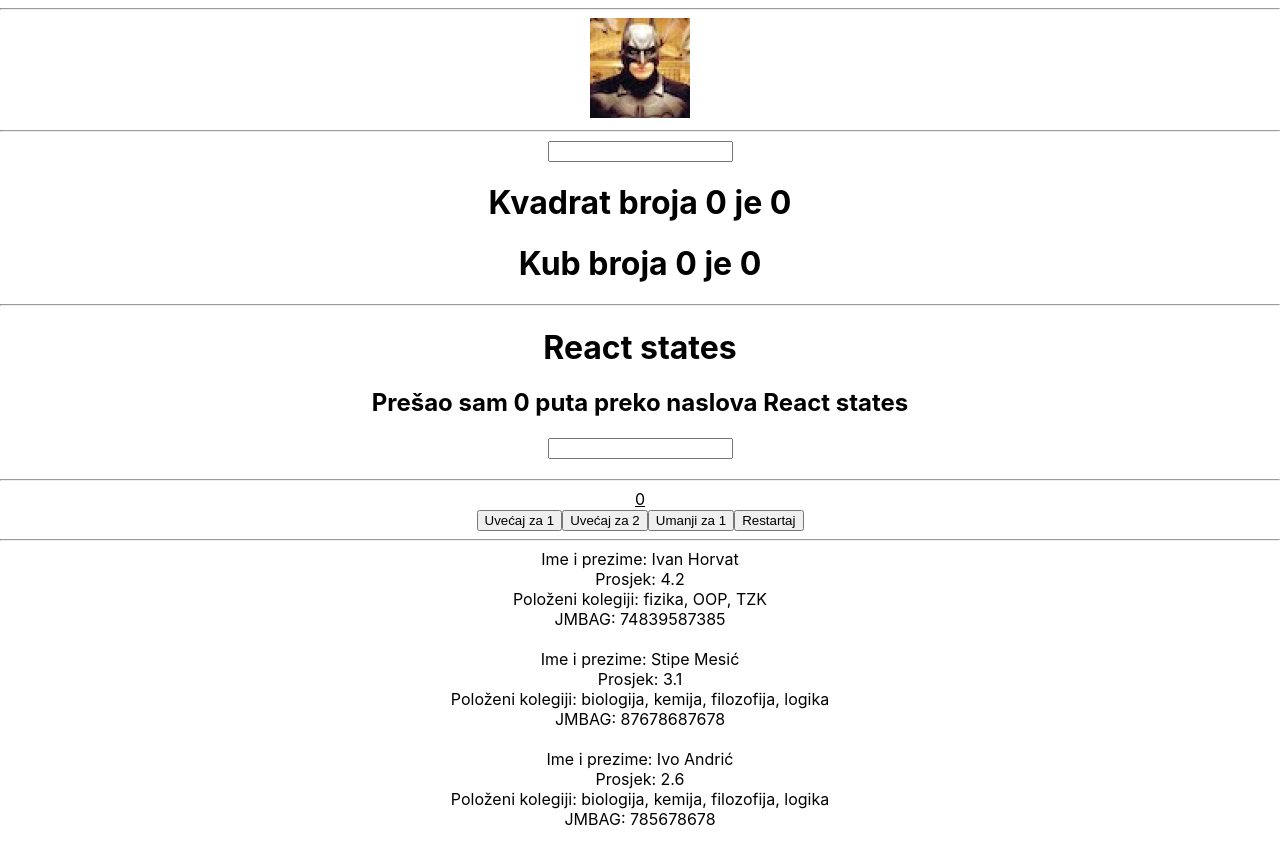
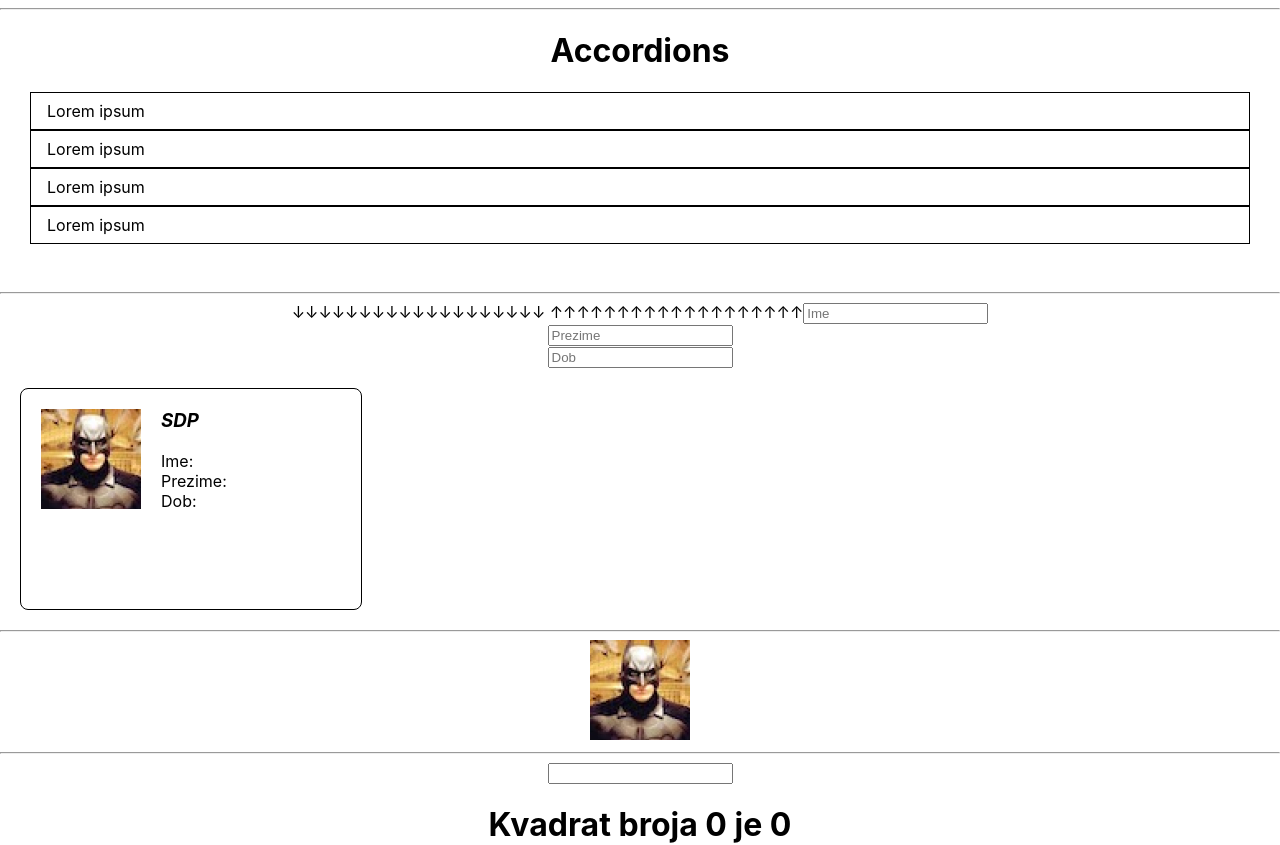
Before and after one commit to Ngimonyi/my-watchlist, a React (Create React App) app: page / in a window 1280 px wide. Shown: the top 845 px of the page. Built offline with nearby package versions, Linux system fonts and the light colour scheme.

Commit message:
Add accordion funciotnality

```diff
--- /dev/null
+++ b/src/playground/Accordion.jsx
@@ -0,0 +1,32 @@
+import { useState } from "react";
+
+const Accordion = () => {
+    const accordionStyle = {
+        border: '1px solid black',
+        margin: 30,
+        marginTop: 0,
+        marginBottom: 0,
+        textAlign: 'left'
+    }
+
+    const [isOpened, setIsOpened] = useState(false);
+
+    return (
+        <div style={accordionStyle}>
+            <div
+                style={{padding: '8px 16px'}}
+                onClick={() => setIsOpened(!isOpened)}
+            >
+                Lorem ipsum
+            </div>
+            {
+                isOpened &&
+                    <div style={{borderTop: '1px solid silver', padding: '8px 16px'}}>
+                        Lorem ipsum dolor sit amet consectetur adipisicing elit. Corporis quis ex cupiditate ut minima officia ullam totam dignissimos consequatur, fugiat dolorum obcaecati recusandae deserunt ea facere et impedit labore accusantium.
+                    </div>
+            }
+        </div>
+    )
+}
+
+export default Accordion;
--- /dev/null
+++ b/src/playground/ClanskaIskaznica.jsx
@@ -0,0 +1,57 @@
+import { useState } from 'react'
+import batman from './img/batman.jpg'
+
+const ClanskaIskaznica = () => {
+    const styles = {
+        border: '1px solid black',
+        borderRadius: 8,
+        width: 300,
+        height: 180,
+        padding: 20,
+        margin: 20,
+        textAlign: 'left',
+        display: "flex",
+        alignItems: "flex-start",
+        gap: 20
+    }
+
+    const [name, setName] = useState('');
+    const [surname, setSurname] = useState('')
+    const [age, setAge] = useState()
+
+    return (
+        <>↓↓↓↓↓↓↓↓↓↓↓↓↓↓↓↓↓↓↓   ↑↑↑↑↑↑↑↑↑↑↑↑↑↑↑↑↑↑↑
+            <input
+                type="text"
+                placeholder='Ime'
+                onChange={(event) => setName(event.target.value)}
+            />
+            <br />
+            <input
+                type="text"
+                placeholder='Prezime'
+                onChange={(event) => setSurname(event.target.value)}
+            />
+            <br />
+            <input
+                type="text"
+                placeholder='Dob'
+                onChange={(event) => setAge(event.target.value)}
+            />
+
+            <div style={styles}>
+                <img src={batman} alt="" />
+                <div>
+                    <h3 style={{marginTop: 0}}>
+                        <i>SDP</i>
+                    </h3>
+                    <div>Ime: {name}</div>
+                    <div>Prezime: {surname}</div>
+                    <div>Dob: {age}</div>
+                </div>
+            </div>
+        </>
+    )
+}
+
+export default ClanskaIskaznica
--- a/src/playground/Playground.jsx
+++ b/src/playground/Playground.jsx
@@ -8,6 +8,8 @@ import Person from "./Person";
 import Student from "./Student";
 import ReactStates from "./ReactStates";
 import { useState } from "react";
+import ClanskaIskaznica from "./ClanskaIskaznica";
+import Accordion from "./Accordion";
 
 const Playground = () => {
     const students = [
@@ -36,6 +38,19 @@ const Playground = () => {
 
     return (
         <>
+            <h1>Accordions</h1>
+            <Accordion />
+            <Accordion />
+            <Accordion />
+            <Accordion />
+
+            <br /> <br />
+            <hr />
+
+            <ClanskaIskaznica />
+
+            <hr />
+
             <img
                 src={currentImage}
                 alt=""
```
